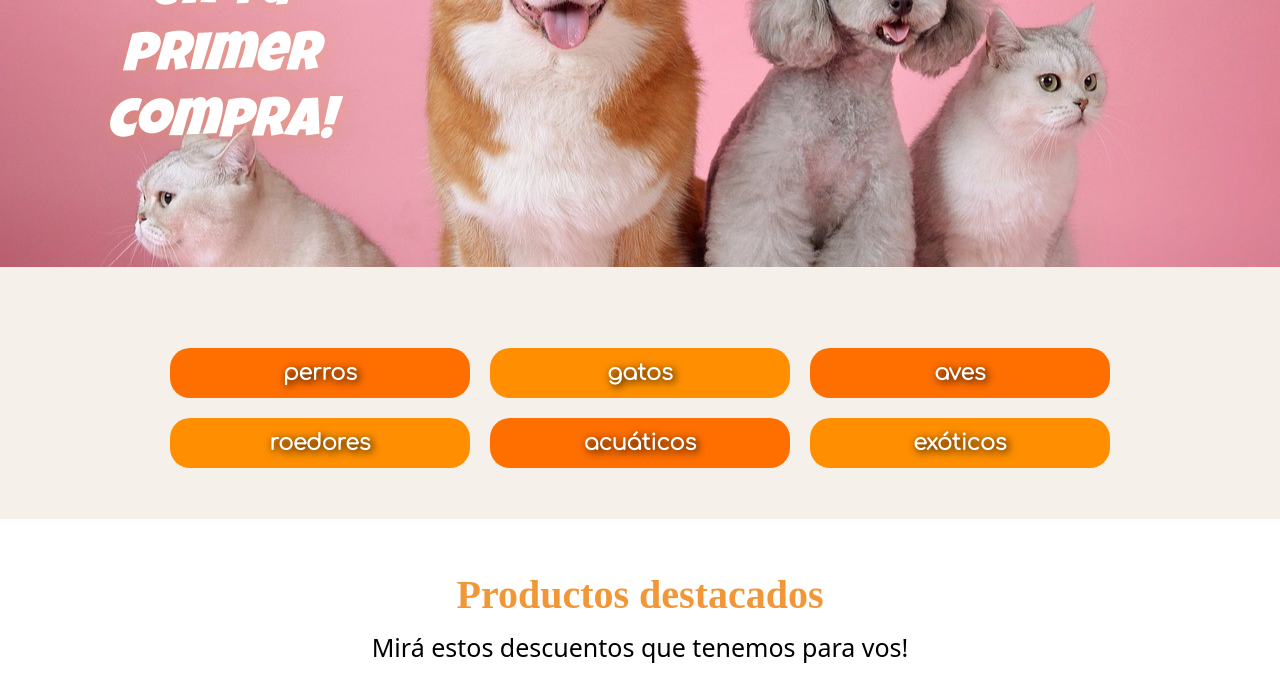
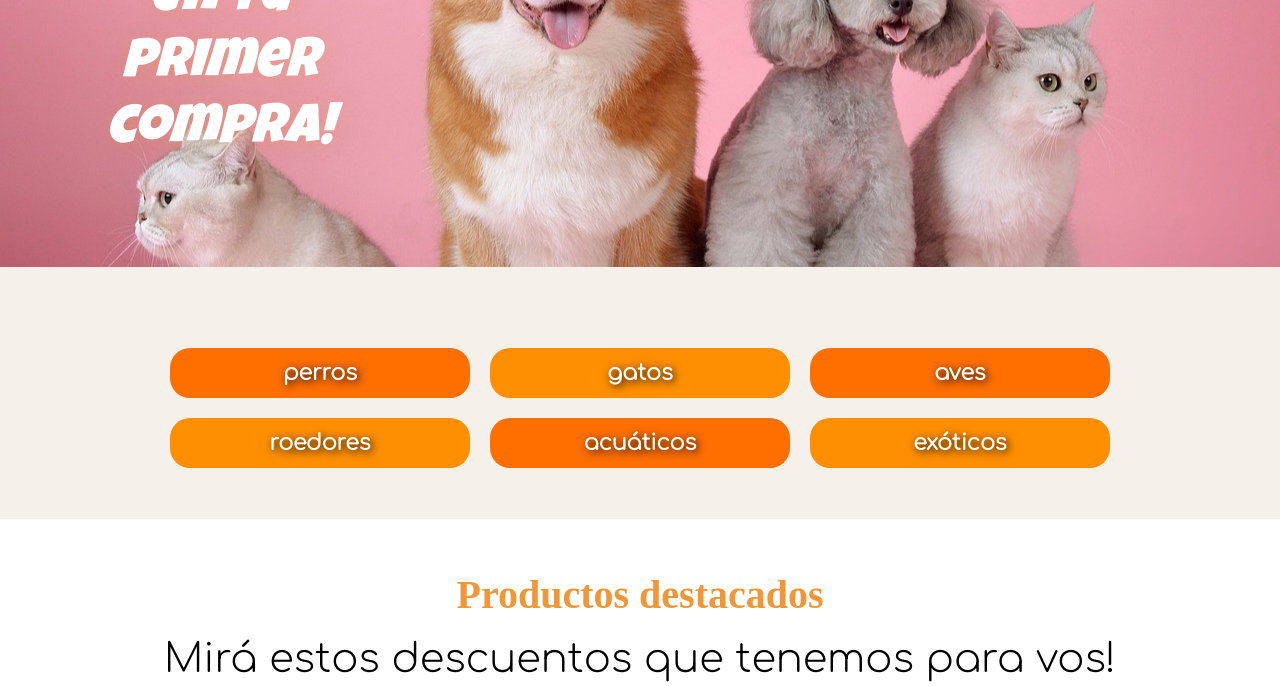
Before and after one commit to Florencemon/ohmydog_tiendaonline_v3, a website: page index.html in a window 1280 px wide. Shown: the part 283-969 px from the top of the page. Drawn offline with nearby package versions, Linux system fonts and the light colour scheme; files that its build step writes are made by us from their sources; files whose address does not match are found by name; a web font is replaced by a local one.

Commit message:
Agregando estilos al proyecto v2

```diff
--- a/index.html
+++ b/index.html
@@ -9,7 +9,7 @@
       <link rel="shortcut icon" href="../IMG/favicon.ico" type="image/x-icon">
       <link href="https://cdn.jsdelivr.net/npm/bootstrap@5.3.0/dist/css/bootstrap.min.css" rel="stylesheet">
       <link href="https://unpkg.com/aos@2.3.1/dist/aos.css" rel="stylesheet">
-      <link rel="stylesheet" href="..CSS/style.css">
+      <link rel="stylesheet" href="../css/style.css">
       <script src="https://code.iconify.design/iconify.min.js"></script>
       <link rel="stylesheet" href="https://cdnjs.cloudflare.com/ajax/libs/font-awesome/5.15.3/css/all.min.css">
    </head>
```
Also changed, not shown: pages/aboutus.html (+1 -1 lines), pages/contact.html (+1 -1 lines), pages/services.html (+1 -1 lines), pages/shop.html (+1 -1 lines).
